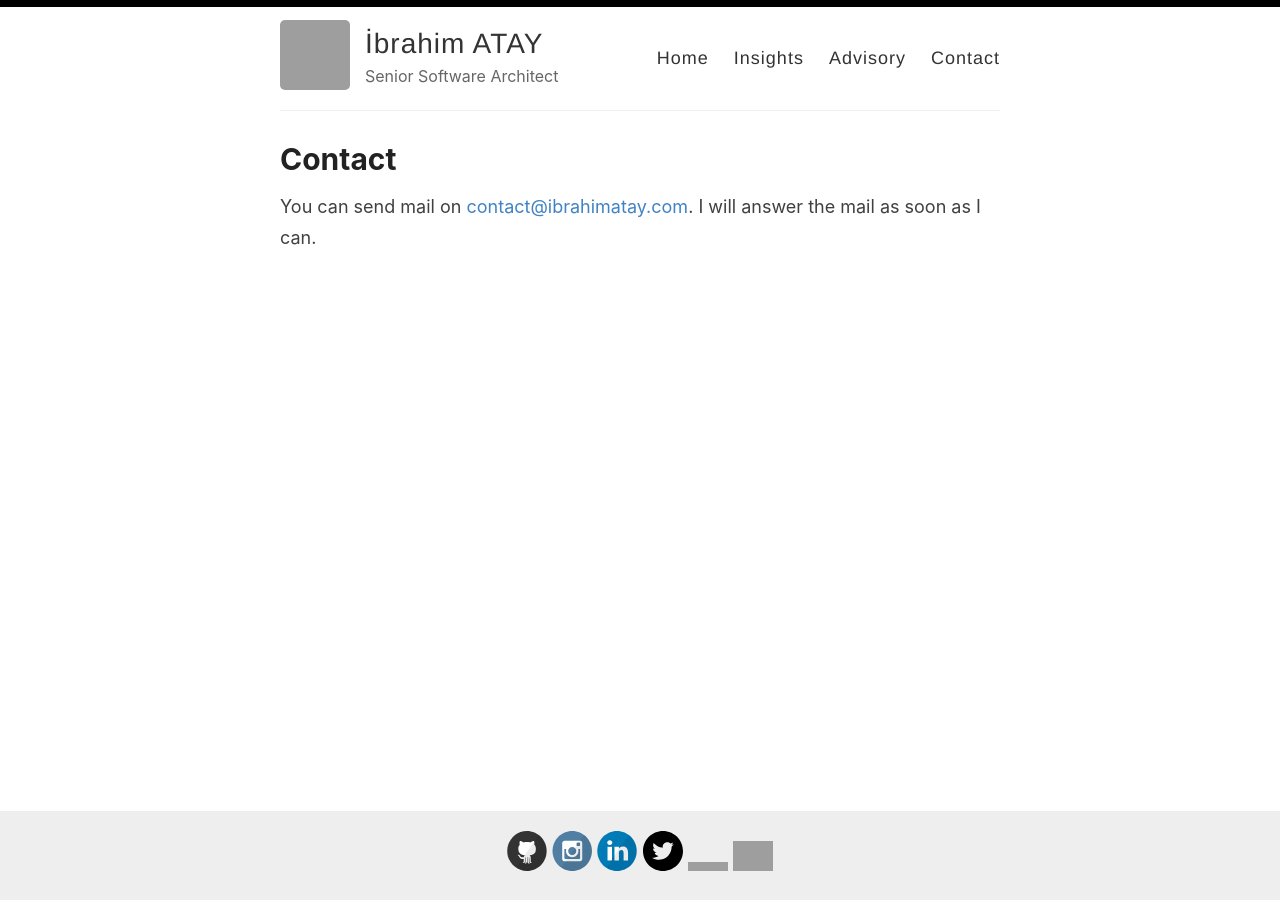
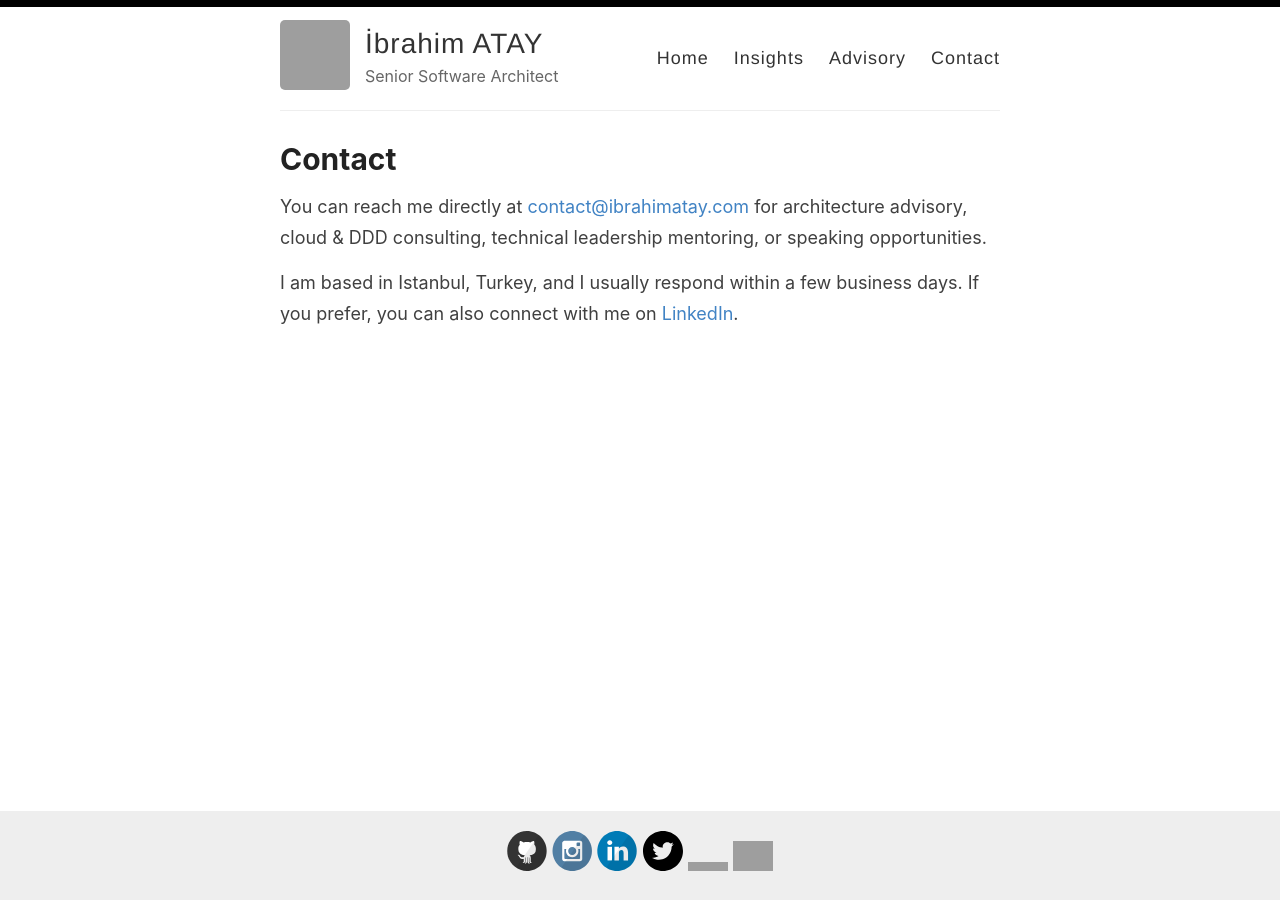
Before and after one commit to ibrahimatay/ibrahimatay.github.io, a Jekyll site: the page built from _pages/contact.md, in a window 1280 px wide. Built offline with Jekyll 4.4.1, drawn with Linux system fonts in a browser that asks for light colours; grey boxes are pictures that could not be loaded.

Commit message:
Revise contact page with additional information
Updated contact information and added details about services offered.

```diff
--- a/_pages/contact.md
+++ b/_pages/contact.md
@@ -4,4 +4,17 @@ permalink: /contact/
 title: Contact
 ---
 
-You can send mail on <a href="mailto:contact@ibrahimatay.com">contact@ibrahimatay.com</a>. I will answer the mail as soon as I can.
+<div class="entry">
+  <p>
+    You can reach me directly at
+    <a href="mailto:contact@ibrahimatay.com">contact@ibrahimatay.com</a>
+    for architecture advisory, cloud & DDD consulting, technical leadership mentoring,
+    or speaking opportunities.
+  </p>
+
+  <p>
+    I am based in Istanbul, Turkey, and I usually respond within a few business days.
+    If you prefer, you can also connect with me on
+    <a href="https://www.linkedin.com/in/ibrahimatay">LinkedIn</a>.
+  </p>
+</div>
```
